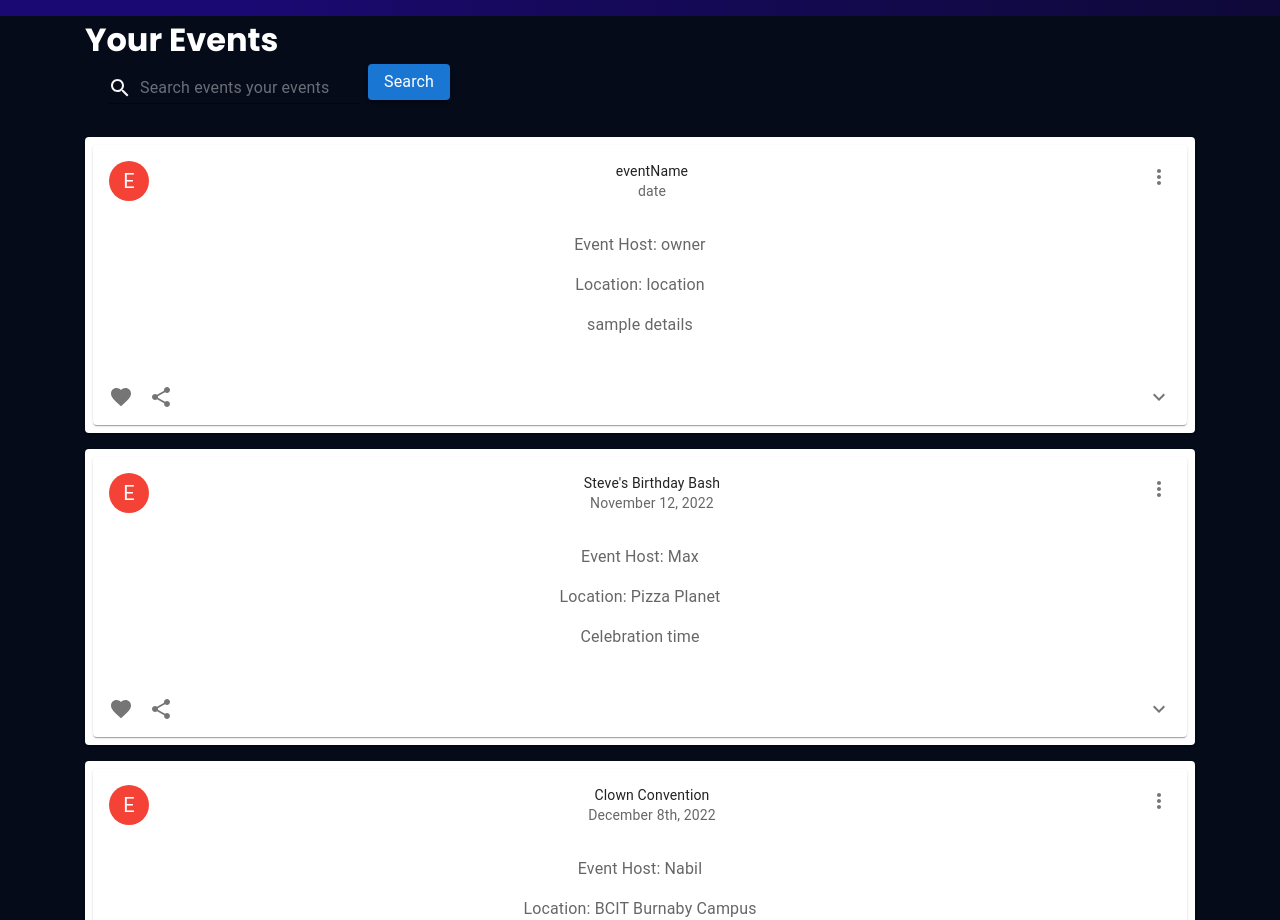
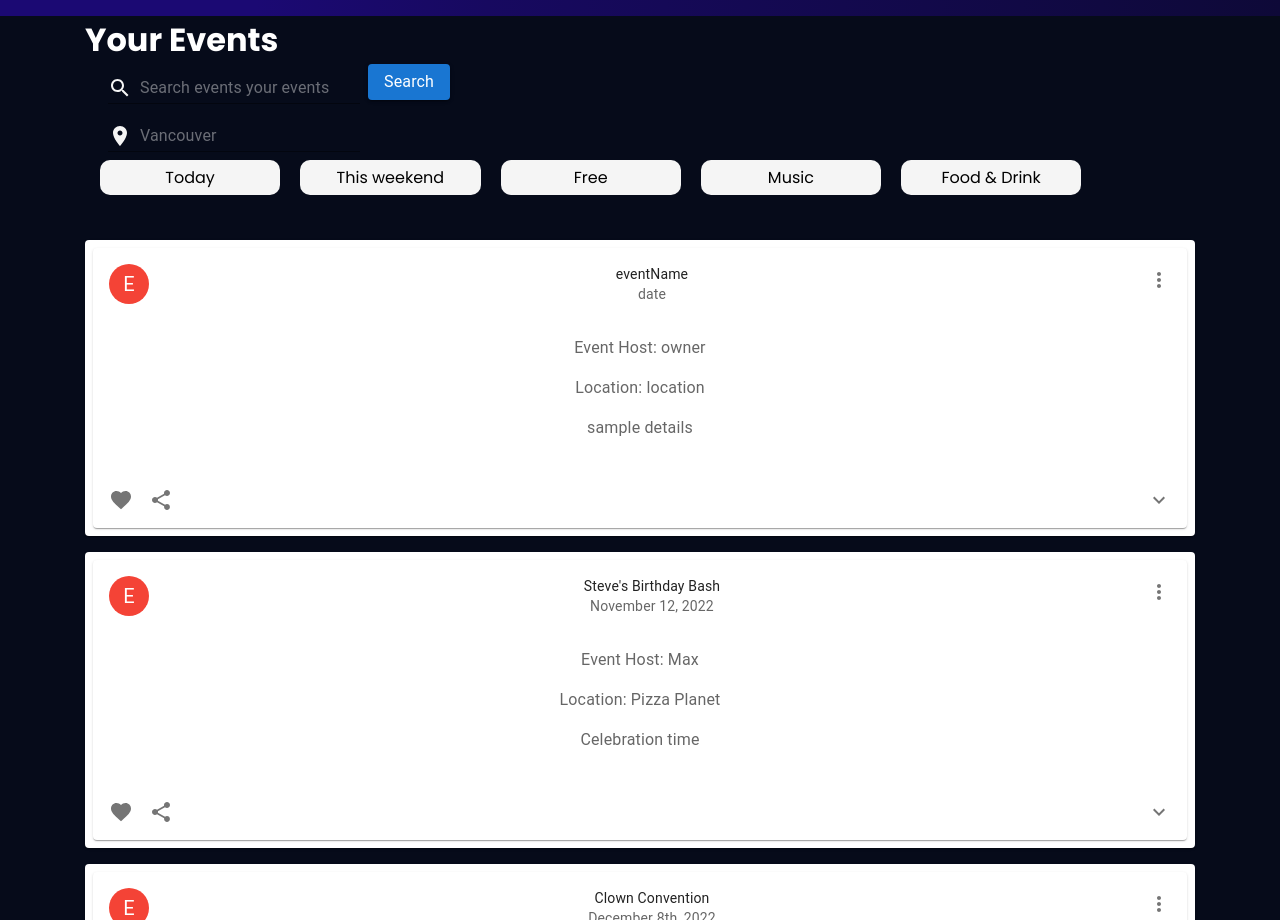
Before and after one commit to jzc77/Serverless-EventGen, a React (Create React App) app: page / in a window 1280 px wide. Shown: the part 920-1840 px from the top of the page. Built offline with nearby package versions, Linux system fonts and the light colour scheme.

Commit message:
add filter buttons w/ no functionality

```diff
--- a/src/pages/events/eventPage.js
+++ b/src/pages/events/eventPage.js
@@ -1,5 +1,6 @@
 import React, { useState, useEffect } from "react";
 import EventStack from "./eventStack";
+import Filter from "./filterBox";
 import {
 	Input,
 	FormControl,
@@ -7,7 +8,9 @@ import {
 	Typography,
 	Button,
 } from "@mui/material";
+import PlaceIcon from '@mui/icons-material/Place';
 import SearchIcon from '@mui/icons-material/Search';
+import "./filterBox.css"
 
 export const EventPage = (props) => {
     // States
@@ -18,6 +21,8 @@ export const EventPage = (props) => {
         ["Clown Convention", "December 8th, 2022", "BCIT Burnaby Campus", "haha", "Nabil", "Convention"]
         ]
 	});
+
+    const filters = ["Today", "This weekend", "Free", "Music", "Food & Drink"];
 
     const [workingData, setWorkingData] = useState([]);
     // sample eventdata array: ["eventTitle", "date", "location", "details", "owner"]
@@ -32,6 +37,8 @@ export const EventPage = (props) => {
     const [type, setType] = useState({
 		eventType: "",
 	});
+
+    const [activeFilter, setActiveFilter] = useState("");
 
     // Handler for search (This is called whenever the search field changes)
     const handleSearchChange = (prop) => (event) => {
@@ -79,6 +86,14 @@ export const EventPage = (props) => {
                     onChange={handleSearchChange("query")}
                     startAdornment={<InputAdornment position="start"><SearchIcon style={{color: "whitesmoke"}}/></InputAdornment>}
                 />
+                <Input
+                sx = {{m: 1}}
+                style= {{color:"whitesmoke"}}
+                variant = "standard"
+                value= {location.query}
+                placeholder="Vancouver"
+                startAdornment={<InputAdornment position="start"> <PlaceIcon style={{color: "whitesmoke"}}/></InputAdornment>}>
+                </Input>
             </FormControl>
             <Button
                 // style={{ backgroundColor: "#03045e", width: "60%" }}
@@ -87,6 +102,20 @@ export const EventPage = (props) => {
             >
                 <Typography style={{ color: "#FFFFFF", textTransform: "none" }}>Search</Typography>
             </Button>
+            <div className="filters">
+
+            {filters.map((filter, index) => {
+                return (
+                    <Filter
+                     className="filters"
+                     key = {index}
+                     title = {filter}
+                     isActive = {filter === activeFilter}
+                     onclick={() => {}}/>
+                )
+            })}
+              </div>
+
             </div>
             <br></br>
             <EventStack data={workingData}/>
--- /dev/null
+++ b/src/pages/events/filterBox.css
@@ -0,0 +1,24 @@
+.wrapper {
+    padding: 5px 5px;
+    margin-bottom: 20px;
+    background-color: lightgrey;
+    align-items: center;
+    border-radius: 10px;
+    transition: transform 0.2s;
+  }
+
+.filters {
+    display: grid;
+    grid-template-columns: repeat(5, .175fr);
+    gap: 20px;
+  }
+
+
+.wrapper:hover {
+    cursor: pointer;
+    transform: scale(1.05);
+}
+
+.title {
+  text-align: center;
+}
--- /dev/null
+++ b/src/pages/events/filterBox.js
@@ -0,0 +1,13 @@
+import styles from "./filterBox.css";
+
+const Filter = ({title, isActive, onClick}) => {
+    return (
+        <div
+         className = "wrapper"
+         onClick ={onClick}
+         style={{backgroundColor: `${isActive ? "lavender" : "whiteSmoke"}`}}>
+                <p className="title"> {title} </p>
+        </div>
+    )
+}
+export default Filter;
```
